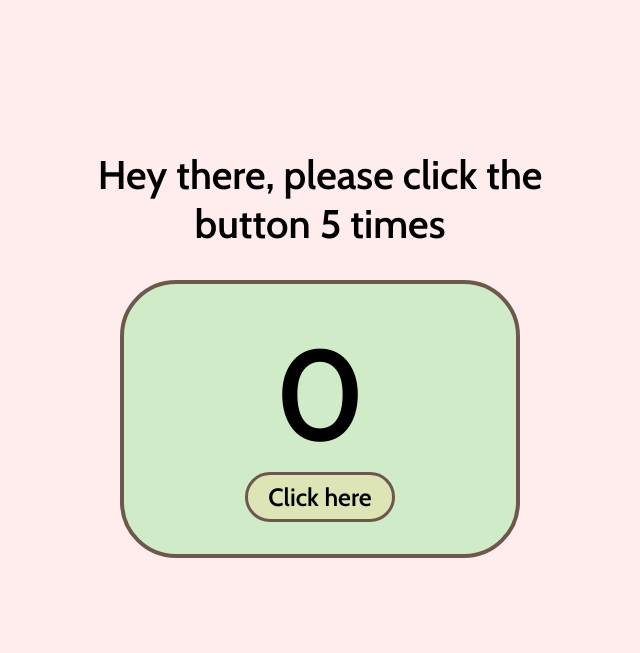
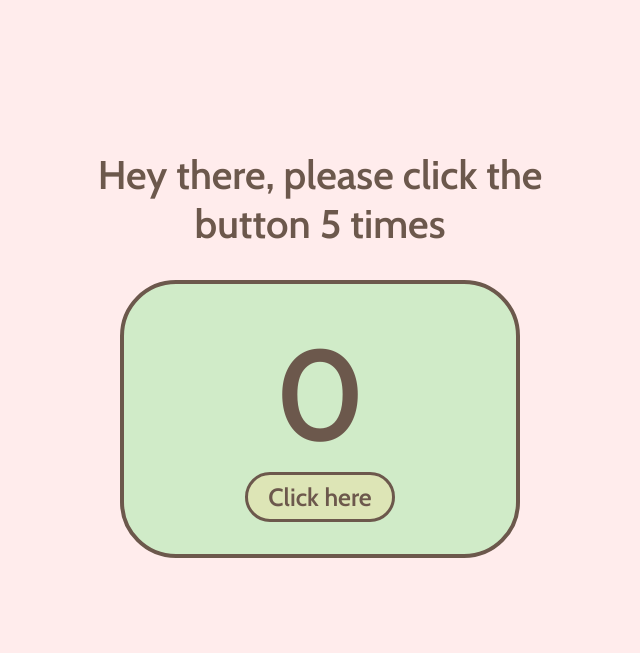
Before and after one commit to MyLu004/silly-project, a plain HTML site: page index.html in a window 1280 px wide. Shown: the whole page, without its empty margins (320-960 px from the left). Drawn offline with nearby package versions, Linux system fonts and the light colour scheme; grey boxes are pictures that could not be loaded.

Commit message:
Update style.css
update color font

```diff
--- a/style.css
+++ b/style.css
@@ -6,6 +6,7 @@
     font-family: 'Cabin','Poppins',sans-serif;
     font-weight: 600;
     box-sizing: border-box;
+    color: #6C584C;
 }
 
 body{
```
